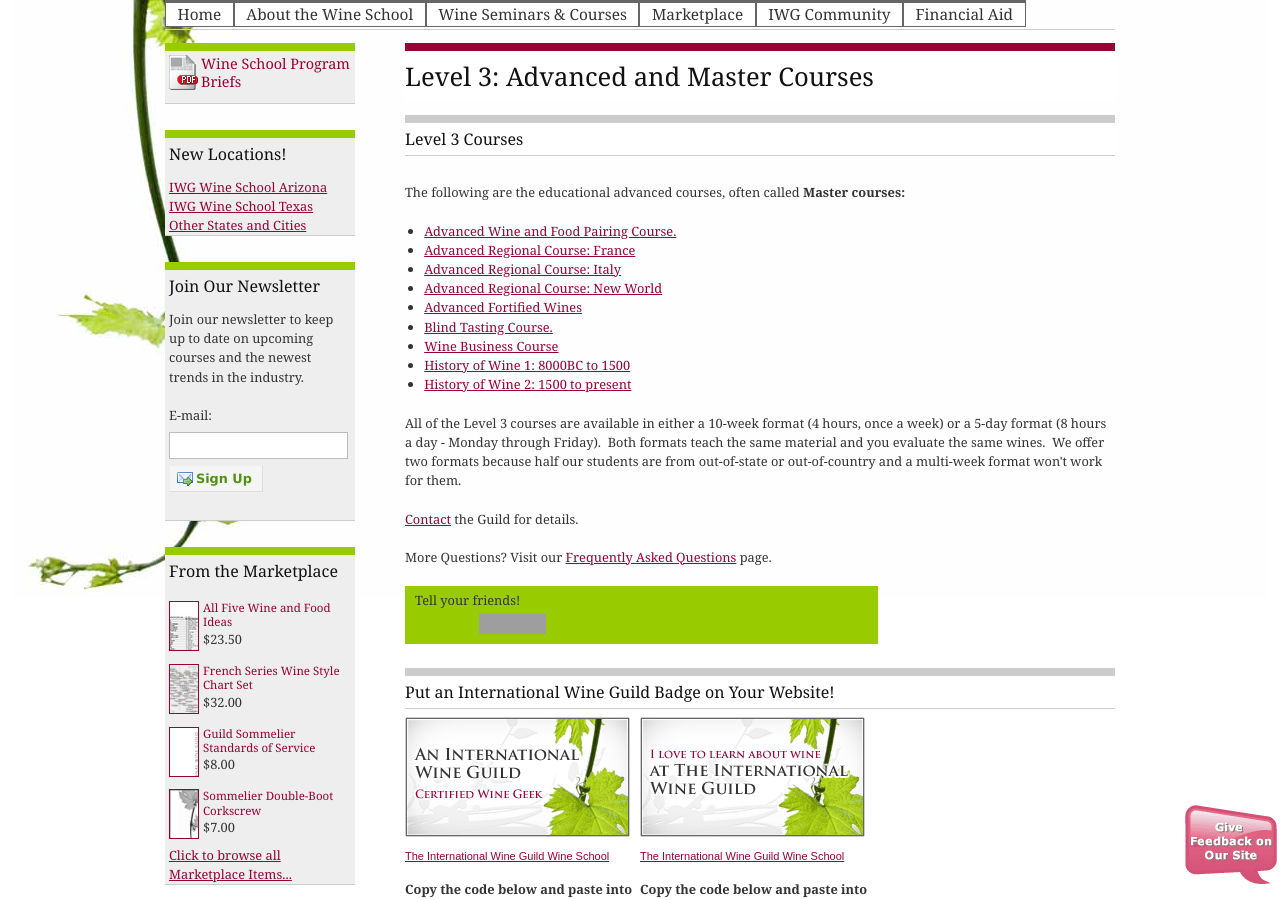
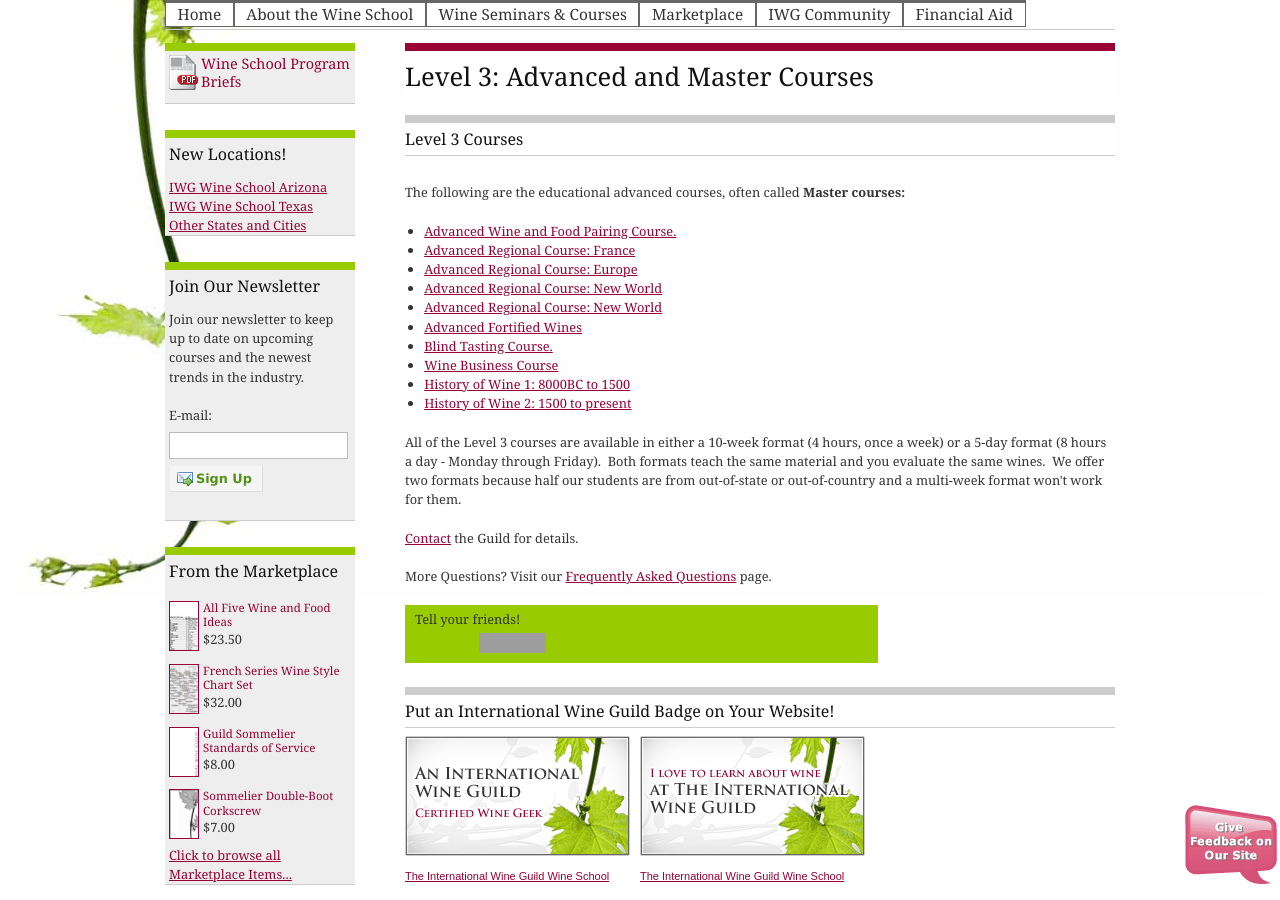
Before and after one commit to CKDev/internationalwineguild.com, a Jekyll site: the page built from guild-wine-master.html, in a window 1280 px wide and 900 px high, scrolled down 382 px. Built offline with Jekyll 4.4.1, drawn with Linux system fonts in a browser that asks for light colours; a script that is not in the unit is left out; comment, search, counter and statistics services are not loaded; grey boxes are pictures that could not be loaded.

Commit message:
Update guild-wine-master.html

```diff
--- a/guild-wine-master.html
+++ b/guild-wine-master.html
@@ -23,8 +23,13 @@
     >
   </li>
   <li>
-    <a href="/advanced-regional-course-italy"
-      >Advanced Regional Course: Italy</a
+    <a href="/dvanced-regional-europe-level-iii-optional-course"
+      >Advanced Regional Course: Europe</a
+    >
+  </li>
+   <li>
+    <a href="/advanced-regional-course-new-world"
+      >Advanced Regional Course: New World</a
     >
   </li>
   <li>
@@ -32,6 +37,7 @@
       >Advanced Regional Course: New World</a
     >
   </li>
+
   <li><a href="/advanced-fortified-wines">Advanced Fortified Wines</a></li>
   <li><a href="/advanced-blind-tasting-course">Blind Tasting Course.</a></li>
   <li><a href="/the-wine-business">Wine Business Course</a></li>
```
